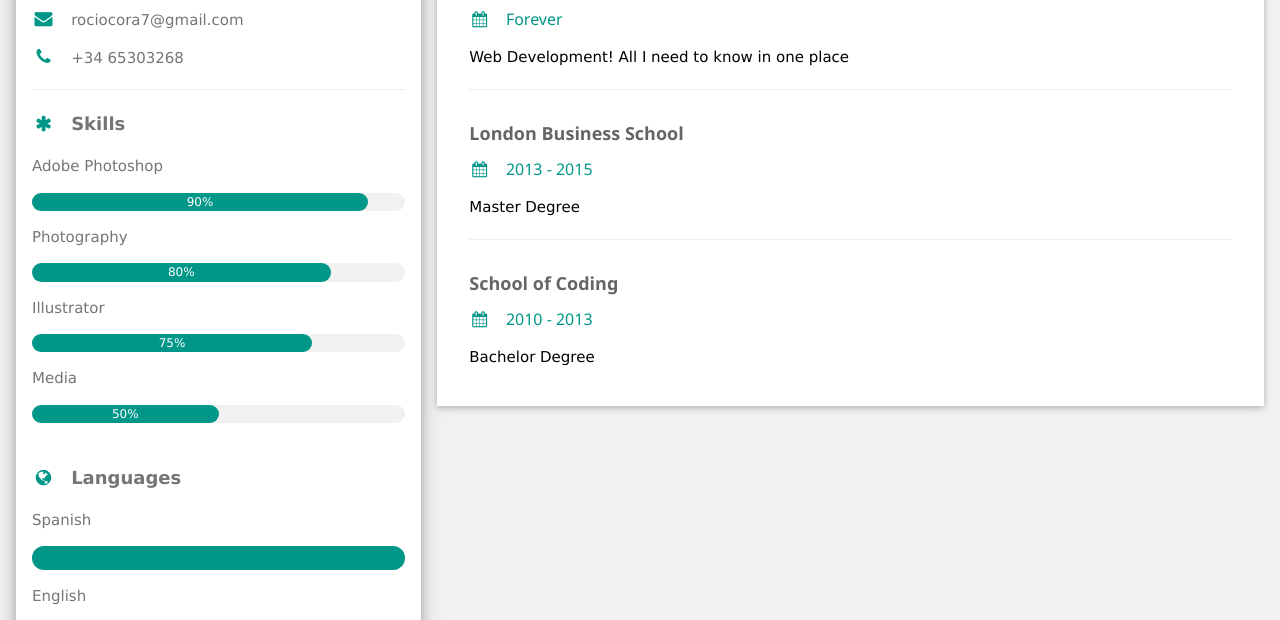
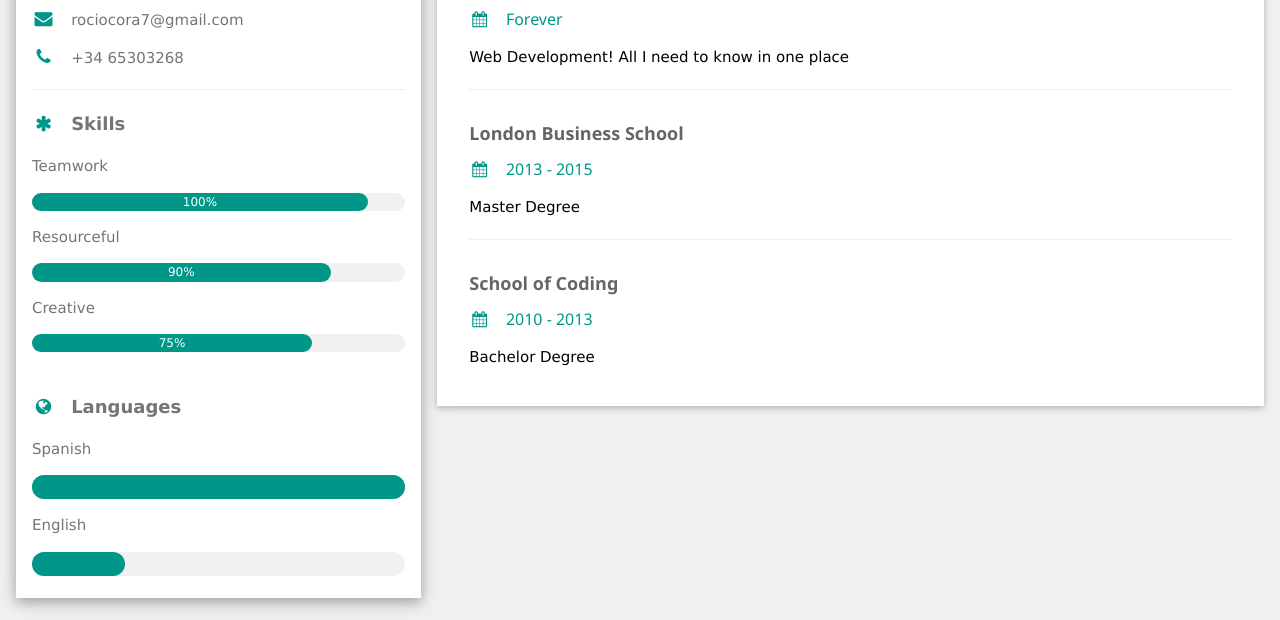
Before and after one commit to Organization-Cordoba-Ramos/CVPROJECT, a plain HTML site: page index.html in a window 1280 px wide. Shown: the part 757-1377 px from the top of the page. Drawn offline with nearby package versions, Linux system fonts and the light colour scheme.

Commit message:
https://rociocordoba.atlassian.net/browse/CV-3 Skills
Add Skills

```diff
--- a/index.html
+++ b/index.html
@@ -37,23 +37,19 @@
 
                         <p class="w3-large"><b><i
                                     class="fa fa-asterisk fa-fw w3-margin-right w3-text-teal"></i>Skills</b></p>
-                        <p>Adobe Photoshop</p>
+                        <p>Teamwork</p>
                         <div class="w3-light-grey w3-round-xlarge w3-small">
-                            <div class="w3-container w3-center w3-round-xlarge w3-teal" style="width:90%">90%</div>
+                            <div class="w3-container w3-center w3-round-xlarge w3-teal" style="width:90%">100%</div>
                         </div>
-                        <p>Photography</p>
+                        <p>Resourceful</p>
                         <div class="w3-light-grey w3-round-xlarge w3-small">
                             <div class="w3-container w3-center w3-round-xlarge w3-teal" style="width:80%">
-                                <div class="w3-center w3-text-white">80%</div>
+                                <div class="w3-center w3-text-white">90%</div>
                             </div>
                         </div>
-                        <p>Illustrator</p>
+                        <p>Creative</p>
                         <div class="w3-light-grey w3-round-xlarge w3-small">
                             <div class="w3-container w3-center w3-round-xlarge w3-teal" style="width:75%">75%</div>
-                        </div>
-                        <p>Media</p>
-                        <div class="w3-light-grey w3-round-xlarge w3-small">
-                            <div class="w3-container w3-center w3-round-xlarge w3-teal" style="width:50%">50%</div>
                         </div>
                         <br>
 
```
